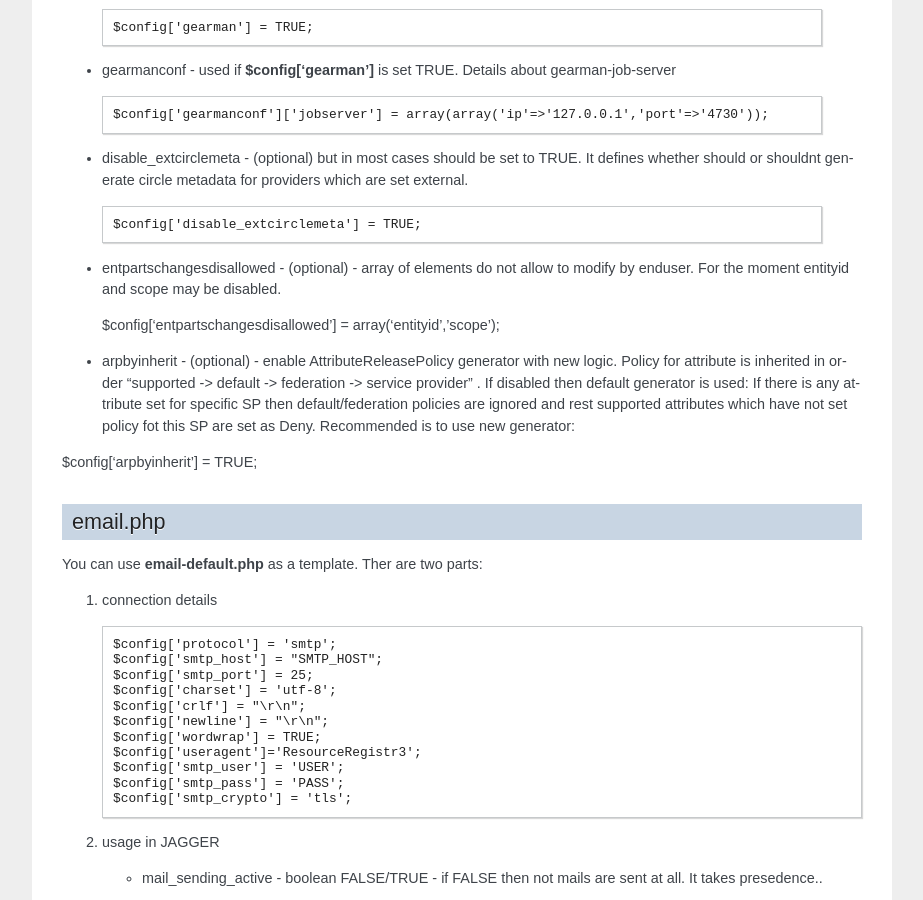
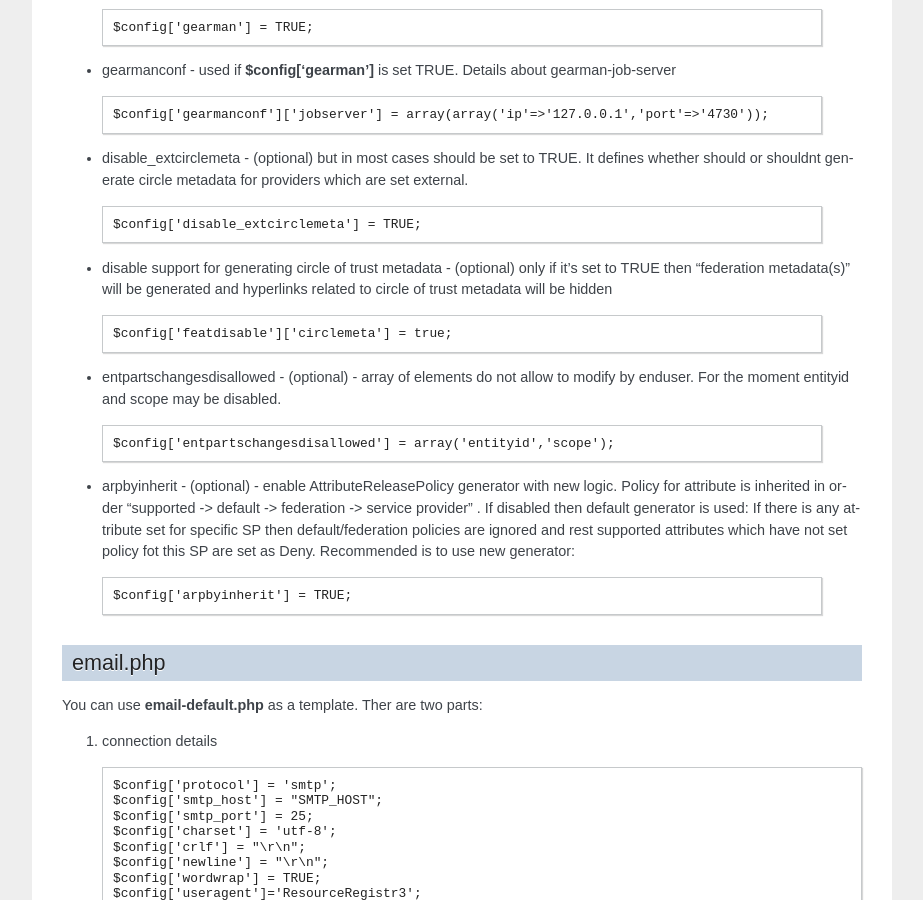
Before and after one commit to Edugate/Documentation, a Sphinx documentation site: the page built from rr3-admin/source/configfile.rst, in a window 1280 px wide and 900 px high, scrolled down 5270 px. Shown: the whole window, without its empty margins (198-1121 px from the left). Built offline with Sphinx 7.4.7, drawn with Linux system fonts in a browser that asks for light colours.

Commit message:
config variable added

```diff
--- a/rr3-admin/source/configfile.rst
+++ b/rr3-admin/source/configfile.rst
@@ -339,13 +339,24 @@ $config['shibb_updatefullname'] = TRUE;
 
   $config['disable_extcirclemeta'] = TRUE;
 
+* disable support for generating circle of trust metadata - (optional) only if it's set to TRUE then "federation metadata(s)" will be generated and hyperlinks related to circle of trust metadata will be hidden
+
+ .. code:: php
+
+  $config['featdisable']['circlemeta'] = true;
+
+
 * entpartschangesdisallowed - (optional) - array of elements do not allow to modify by enduser. For the moment entityid and scope may be disabled.
+
+ .. code:: php
 
   $config['entpartschangesdisallowed'] = array('entityid','scope');
 
 * arpbyinherit - (optional) - enable AttributeReleasePolicy generator with new logic. Policy for attribute is inherited in order "supported -> default -> federation -> service provider" . If disabled then default generator is used: If there is any attribute set for specific SP then default/federation policies are ignored and rest supported attributes which have not set policy fot this SP are set as Deny. Recommended is to use new generator:
 
-$config['arpbyinherit'] = TRUE;
+ .. code:: php
+
+  $config['arpbyinherit'] = TRUE;
 
 
 email.php
--- a/rr3-admin/source/index.rst
+++ b/rr3-admin/source/index.rst
@@ -3,7 +3,7 @@
    You can adapt this file completely to your liking, but it should at least
    contain the root `toctree` directive.
 
-Welcome to Jagger - Administration guide! (Draft) - updated: 2014/03/14
+Welcome to Jagger - Administration guide! (Draft) - updated: 2014/08/14
 =====================================
 
 .. note::
```
Also changed, not shown: 8 other files.
